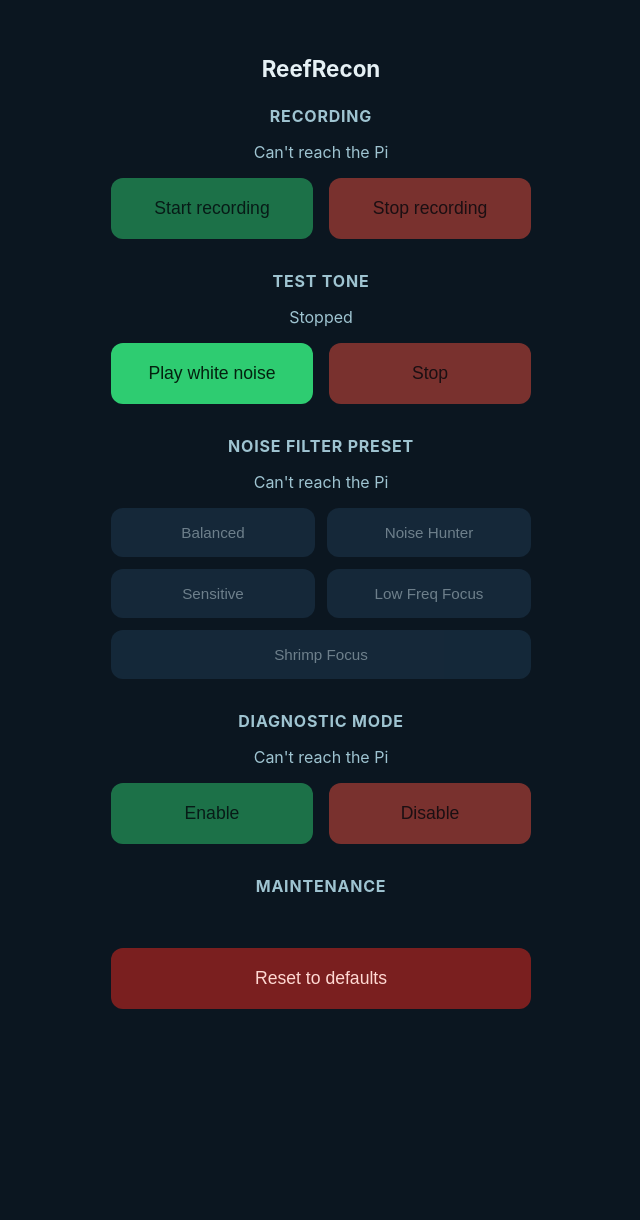
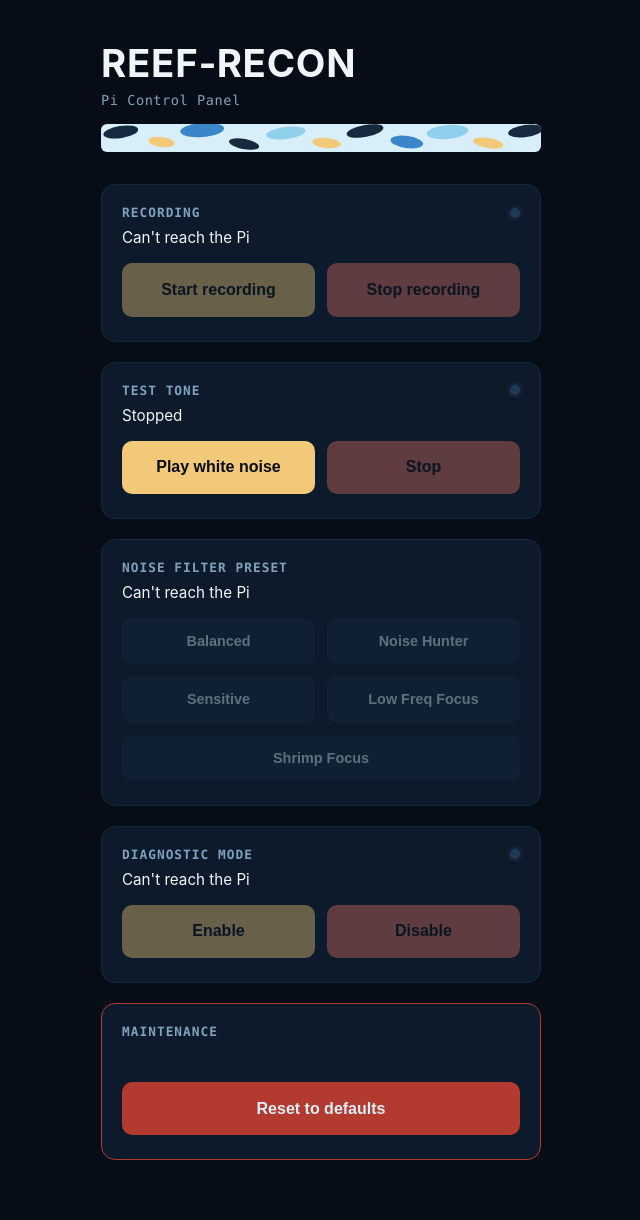
Before and after one commit to CosmicPrankster/ReefRecon_UI, a Flask app: page / in a window 1280 px wide. Shown: the whole page, without its empty margins (319-959 px from the left). Before the commit the page ends 1009 px from the top, so only its background shows below. Run offline with Flask 3, Linux system fonts and the light colour scheme; data that the repository does not hold is empty.

Commit message:
Restyle UI using the Reef-Recon report cover as a reference
Dark navy background, bold uppercase title, monospace meta/labels,
and a blue/gold/coral palette pulled from the cover's color scheme,
plus a decorative abstract band evoking its coral-mosaic graphic.
Reworks the flat button/text layout into bordered cards with status
dots (gold glow when active) alongside each section's status text.

Purely visual — no endpoint or behavior changes; verified via
Playwright screenshots in both idle and active states.

Co-Authored-By: Claude Sonnet 5 <noreply@anthropic.com>
Claude-Session: https://claude.ai/code/session_017tpCmHAs79vejisY3sKAkq

```diff
--- a/static/app.js
+++ b/static/app.js
@@ -1,8 +1,10 @@
 const playbackStatusEl = document.getElementById("playback-status");
+const playbackDot = document.getElementById("playback-dot");
 const playBtn = document.getElementById("play-btn");
 const stopBtn = document.getElementById("stop-btn");
 
 const recordingStatusEl = document.getElementById("recording-status");
+const recordingDot = document.getElementById("recording-dot");
 const recordingStartBtn = document.getElementById("recording-start-btn");
 const recordingStopBtn = document.getElementById("recording-stop-btn");
 
@@ -12,6 +14,7 @@ const presetLabels = {};
 presetButtons.forEach((btn) => { presetLabels[btn.dataset.preset] = btn.textContent; });
 
 const diagnosticStatusEl = document.getElementById("diagnostic-status");
+const diagnosticDot = document.getElementById("diagnostic-dot");
 const diagnosticOnBtn = document.getElementById("diagnostic-on-btn");
 const diagnosticOffBtn = document.getElementById("diagnostic-off-btn");
 
@@ -32,12 +35,16 @@ function showError(message) {
 
 function renderPlayback(playing) {
   playbackStatusEl.textContent = playing ? "Playing…" : "Stopped";
+  playbackDot.classList.toggle("on", playing);
+  playbackDot.classList.toggle("off", !playing);
   playBtn.disabled = playing;
   stopBtn.disabled = !playing;
 }
 
 function renderRecording(active) {
   recordingStatusEl.textContent = active ? "Recording" : "Not recording";
+  recordingDot.classList.toggle("on", active);
+  recordingDot.classList.toggle("off", !active);
   recordingStartBtn.disabled = active;
   recordingStopBtn.disabled = !active;
 }
@@ -54,6 +61,8 @@ function renderPresets(active, busy) {
 
 function renderDiagnostic(active) {
   diagnosticStatusEl.textContent = active ? "Diagnostic mode ON" : "Diagnostic mode OFF";
+  diagnosticDot.classList.toggle("on", active);
+  diagnosticDot.classList.toggle("off", !active);
   diagnosticOnBtn.disabled = active;
   diagnosticOffBtn.disabled = !active;
 }
--- a/static/style.css
+++ b/static/style.css
@@ -1,76 +1,159 @@
+:root {
+  --navy-900: #060d16;
+  --navy-800: #0d1a2b;
+  --navy-700: #16293f;
+  --navy-600: #1f3a56;
+  --ice: #d8eef8;
+  --blue: #3a86c8;
+  --blue-light: #8fd0ec;
+  --gold: #f2c879;
+  --coral: #d9705e;
+  --coral-dark: #b23a2e;
+  --text: #eef6fb;
+  --text-muted: #7fa3bd;
+  --mono-font: ui-monospace, SFMono-Regular, Menlo, Consolas, "Liberation Mono", monospace;
+}
+
+* {
+  box-sizing: border-box;
+}
+
 body {
-  font-family: -apple-system, system-ui, sans-serif;
-  background: #0b1620;
-  color: #e6f1f5;
+  font-family: -apple-system, BlinkMacSystemFont, "Segoe UI", Helvetica, Arial, sans-serif;
+  background: var(--navy-900);
+  color: var(--text);
   display: flex;
   justify-content: center;
-  padding: 2rem 1rem;
+  padding: 0 1rem 2.5rem;
+  margin: 0;
 }
 
 main {
   width: 100%;
-  max-width: 420px;
-  text-align: center;
+  max-width: 440px;
+}
+
+.hero {
+  padding: 2.5rem 0 1rem;
+  text-align: left;
 }
 
 h1 {
-  font-size: 1.4rem;
-  margin-bottom: 1.5rem;
+  font-size: 2.4rem;
+  font-weight: 700;
+  letter-spacing: 0.02em;
+  margin: 0;
+  text-transform: uppercase;
 }
 
-section {
+.tagline {
+  font-family: var(--mono-font);
+  font-size: 0.85rem;
+  color: var(--text-muted);
+  letter-spacing: 0.04em;
+  margin: 0.4rem 0 0;
+}
+
+.reef-band {
+  display: block;
+  width: 100%;
+  height: 28px;
+  border-radius: 6px;
   margin-bottom: 2rem;
+  overflow: hidden;
+}
+
+.card {
+  background: var(--navy-800);
+  border: 1px solid var(--navy-700);
+  border-radius: 14px;
+  padding: 1.25rem 1.25rem 1.5rem;
+  margin-bottom: 1.25rem;
+}
+
+.card-danger {
+  border-color: var(--coral-dark);
+}
+
+.card-head {
+  display: flex;
+  align-items: center;
+  justify-content: space-between;
+  margin-bottom: 0.5rem;
 }
 
 h2 {
-  font-size: 1rem;
-  color: #9fc4d1;
+  font-family: var(--mono-font);
+  font-size: 0.8rem;
+  color: var(--text-muted);
   text-transform: uppercase;
-  letter-spacing: 0.05em;
-  margin-bottom: 0.5rem;
+  letter-spacing: 0.08em;
+  margin: 0;
 }
 
-section p {
-  color: #9fc4d1;
-  margin-bottom: 1rem;
+.status-line {
+  font-size: 0.95rem;
+  color: var(--text);
+  margin: 0 0 1rem;
+}
+
+.dot {
+  width: 10px;
+  height: 10px;
+  border-radius: 50%;
+  background: var(--navy-600);
+  box-shadow: 0 0 0 3px rgba(255, 255, 255, 0.03);
+  transition: background 0.2s ease;
+  flex-shrink: 0;
+}
+
+.dot.on {
+  background: var(--gold);
+  box-shadow: 0 0 8px 1px var(--gold);
+}
+
+.dot.off {
+  background: var(--navy-600);
 }
 
 .buttons {
   display: flex;
-  gap: 1rem;
+  gap: 0.75rem;
 }
 
 button {
   flex: 1;
-  padding: 1.25rem 0;
-  font-size: 1.1rem;
+  padding: 1.1rem 0;
+  font-size: 1rem;
+  font-weight: 600;
   border: none;
-  border-radius: 12px;
+  border-radius: 10px;
   cursor: pointer;
+  transition: opacity 0.15s ease, transform 0.1s ease;
 }
 
-#recording-start-btn,
-#play-btn,
-#diagnostic-on-btn {
-  background: #2ecc71;
-  color: #04210f;
+button:active:not(:disabled) {
+  transform: scale(0.97);
 }
 
-#recording-stop-btn,
-#stop-btn,
-#diagnostic-off-btn {
-  background: #e74c3c;
-  color: #2b0906;
+.btn-go {
+  background: var(--gold);
+  color: var(--navy-900);
 }
 
-.danger {
-  background: #7a1f1f;
-  color: #ffd9d3;
+.btn-stop {
+  background: var(--coral);
+  color: var(--navy-900);
 }
 
-button:disabled {
-  opacity: 0.5;
-  cursor: default;
+.btn-danger {
+  background: var(--coral-dark);
+  color: var(--ice);
+}
+
+.btn-neutral {
+  background: var(--navy-700);
+  color: var(--ice);
 }
 
 .preset-grid {
@@ -81,10 +164,8 @@ button:disabled {
 
 .preset-grid button {
   flex: unset;
-  background: #1f3a52;
-  color: #cfe8f5;
-  font-size: 0.95rem;
-  padding: 1rem 0.5rem;
+  font-size: 0.9rem;
+  padding: 0.95rem 0.5rem;
 }
 
 .preset-grid button:last-child {
--- a/templates/index.html
+++ b/templates/index.html
@@ -8,52 +8,83 @@
 </head>
 <body>
   <main>
-    <h1>ReefRecon</h1>
+    <header class="hero">
+      <h1>Reef&#8209;Recon</h1>
+      <p class="tagline">Pi Control Panel</p>
+    </header>
 
-    <section>
-      <h2>Recording</h2>
-      <p id="recording-status">Checking status&hellip;</p>
+    <svg class="reef-band" viewBox="0 0 400 28" preserveAspectRatio="none" aria-hidden="true">
+      <rect width="400" height="28" fill="var(--ice)"/>
+      <ellipse cx="18" cy="8" rx="16" ry="6" fill="var(--navy-700)" transform="rotate(-10 18 8)"/>
+      <ellipse cx="55" cy="18" rx="12" ry="5" fill="var(--gold)" transform="rotate(8 55 18)"/>
+      <ellipse cx="92" cy="6" rx="20" ry="7" fill="var(--blue)" transform="rotate(-5 92 6)"/>
+      <ellipse cx="130" cy="20" rx="14" ry="5" fill="var(--navy-700)" transform="rotate(12 130 20)"/>
+      <ellipse cx="168" cy="9" rx="18" ry="6" fill="var(--blue-light)" transform="rotate(-8 168 9)"/>
+      <ellipse cx="205" cy="19" rx="13" ry="5" fill="var(--gold)" transform="rotate(6 205 19)"/>
+      <ellipse cx="240" cy="7" rx="17" ry="6" fill="var(--navy-700)" transform="rotate(-12 240 7)"/>
+      <ellipse cx="278" cy="18" rx="15" ry="6" fill="var(--blue)" transform="rotate(9 278 18)"/>
+      <ellipse cx="315" cy="8" rx="19" ry="7" fill="var(--blue-light)" transform="rotate(-6 315 8)"/>
+      <ellipse cx="352" cy="19" rx="14" ry="5" fill="var(--gold)" transform="rotate(10 352 19)"/>
+      <ellipse cx="386" cy="7" rx="16" ry="6" fill="var(--navy-700)" transform="rotate(-9 386 7)"/>
+    </svg>
+
+    <section class="card">
+      <div class="card-head">
+        <h2>Recording</h2>
+        <span id="recording-dot" class="dot"></span>
+      </div>
+      <p id="recording-status" class="status-line">Checking status&hellip;</p>
       <div class="buttons">
-        <button id="recording-start-btn" disabled>Start recording</button>
-        <button id="recording-stop-btn" disabled>Stop recording</button>
+        <button id="recording-start-btn" class="btn-go" disabled>Start recording</button>
+        <button id="recording-stop-btn" class="btn-stop" disabled>Stop recording</button>
       </div>
     </section>
 
-    <section>
-      <h2>Test tone</h2>
-      <p id="playback-status">Checking status&hellip;</p>
+    <section class="card">
+      <div class="card-head">
+        <h2>Test Tone</h2>
+        <span id="playback-dot" class="dot"></span>
+      </div>
+      <p id="playback-status" class="status-line">Checking status&hellip;</p>
       <div class="buttons">
-        <button id="play-btn" disabled>Play white noise</button>
-        <button id="stop-btn" disabled>Stop</button>
+        <button id="play-btn" class="btn-go" disabled>Play white noise</button>
+        <button id="stop-btn" class="btn-stop" disabled>Stop</button>
       </div>
     </section>
 
-    <section>
-      <h2>Noise Filter Preset</h2>
-      <p id="preset-status">Checking status&hellip;</p>
+    <section class="card">
+      <div class="card-head">
+        <h2>Noise Filter Preset</h2>
+      </div>
+      <p id="preset-status" class="status-line">Checking status&hellip;</p>
       <div class="buttons preset-grid">
-        <button data-preset="balanced" disabled>Balanced</button>
-        <button data-preset="noise_hunter" disabled>Noise Hunter</button>
-        <button data-preset="sensitive" disabled>Sensitive</button>
-        <button data-preset="low_freq_focus" disabled>Low Freq Focus</button>
-        <button data-preset="shrimp_focus" disabled>Shrimp Focus</button>
+        <button data-preset="balanced" class="btn-neutral" disabled>Balanced</button>
+        <button data-preset="noise_hunter" class="btn-neutral" disabled>Noise Hunter</button>
+        <button data-preset="sensitive" class="btn-neutral" disabled>Sensitive</button>
+        <button data-preset="low_freq_focus" class="btn-neutral" disabled>Low Freq Focus</button>
+        <button data-preset="shrimp_focus" class="btn-neutral" disabled>Shrimp Focus</button>
       </div>
     </section>
 
-    <section>
-      <h2>Diagnostic Mode</h2>
-      <p id="diagnostic-status">Checking status&hellip;</p>
+    <section class="card">
+      <div class="card-head">
+        <h2>Diagnostic Mode</h2>
+        <span id="diagnostic-dot" class="dot"></span>
+      </div>
+      <p id="diagnostic-status" class="status-line">Checking status&hellip;</p>
       <div class="buttons">
-        <button id="diagnostic-on-btn" disabled>Enable</button>
-        <button id="diagnostic-off-btn" disabled>Disable</button>
+        <button id="diagnostic-on-btn" class="btn-go" disabled>Enable</button>
+        <button id="diagnostic-off-btn" class="btn-stop" disabled>Disable</button>
       </div>
     </section>
 
-    <section>
-      <h2>Maintenance</h2>
-      <p id="reset-status">&nbsp;</p>
+    <section class="card card-danger">
+      <div class="card-head">
+        <h2>Maintenance</h2>
+      </div>
+      <p id="reset-status" class="status-line">&nbsp;</p>
       <div class="buttons">
-        <button id="reset-btn" class="danger">Reset to defaults</button>
+        <button id="reset-btn" class="btn-danger">Reset to defaults</button>
       </div>
     </section>
 
```
Also changed, not shown: other parts of static/style.css (+15 -8 lines).
